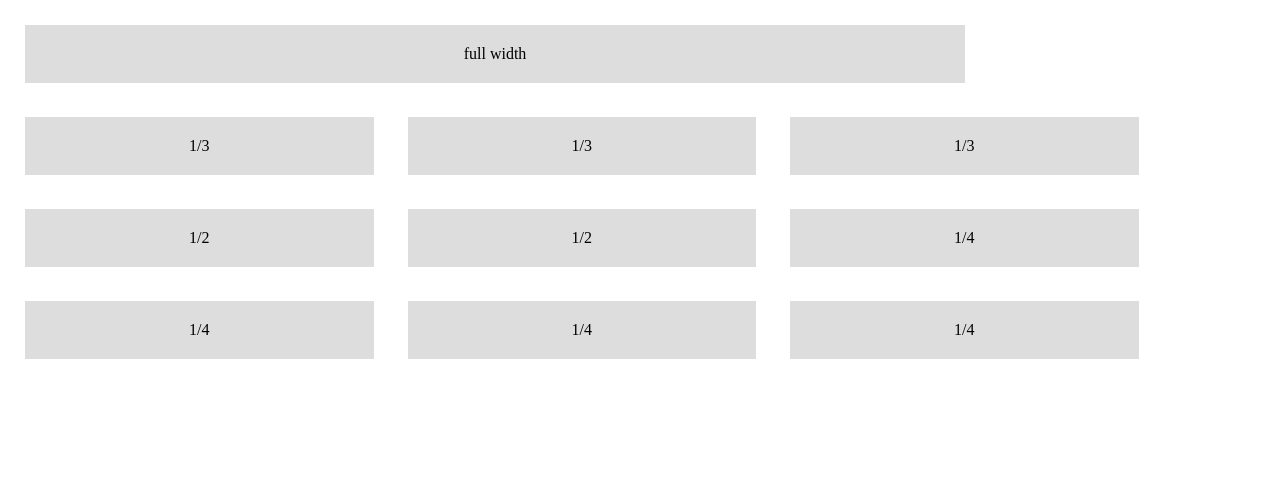
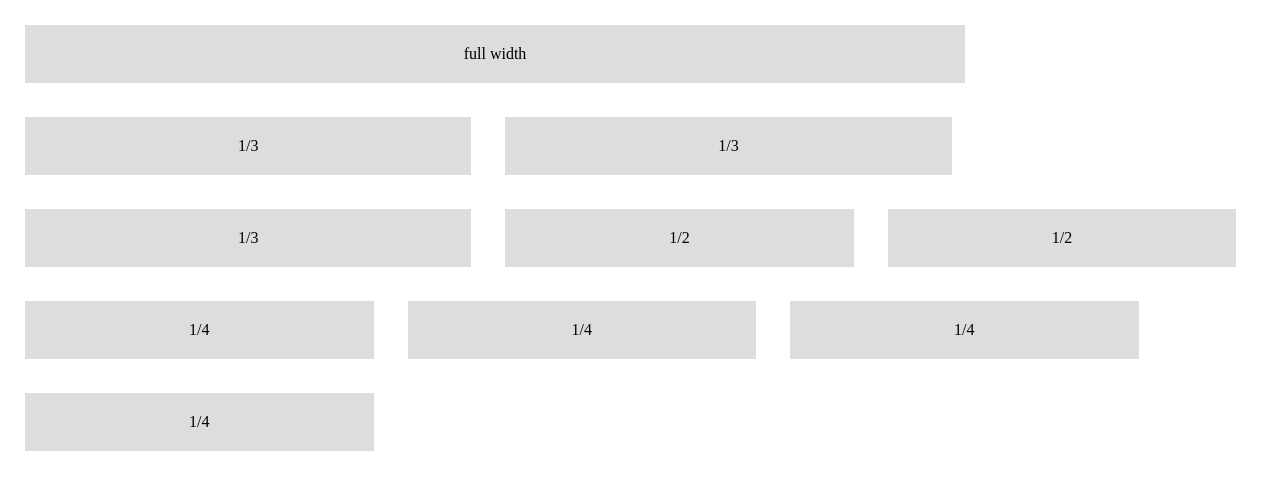
Before and after one commit to mohamedhany2009r-jpg/my-project-CSS, a plain HTML site: page index.html in a window 1280 px wide. Drawn offline with Linux system fonts and the light colour scheme.

Commit message:
Update style.css

```diff
--- a/css.style/style.css
+++ b/css.style/style.css
@@ -347,7 +347,7 @@
 }
 
 .m2 {
-    width:calc((100% - 30px) / 4);
+    width: calc((100% - 45px) / 3);
     background-color: #ddd;
     border: 2px solid white;
     padding: 20px;
```
